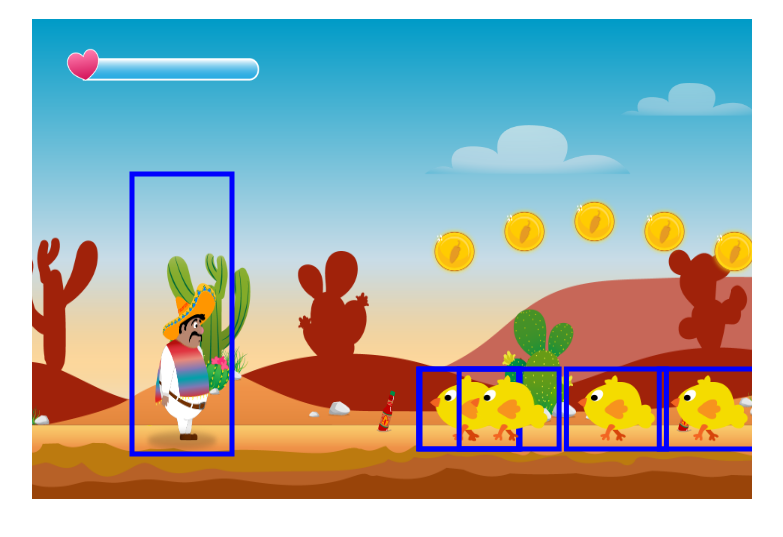
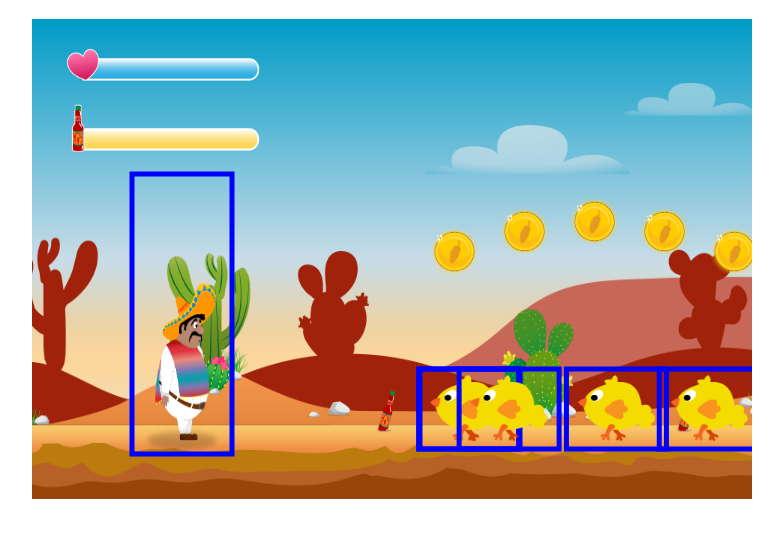
Before and after one commit to Rafael-Go7/11_El_Pollo_Loco, a plain HTML site: page index.html in a window 1280 px wide. Shown: the part 69-606 px from the top of the page, without its empty margins (248-1031 px from the left). Drawn offline with Linux system fonts and the light colour scheme; animation ran at ten frames a second.

Commit message:
statusBarBottles hinzugefügt

```diff
--- /dev/null
+++ b/assets/classes/status-bar-bottles.class.js
@@ -0,0 +1,53 @@
+class StatusBarBottles extends DrawableObject {
+
+    IMAGES_StatusBarBottles = [
+        'assets/img/7_statusbars/1_statusbar/3_statusbar_bottle/orange/0.png',
+        'assets/img/7_statusbars/1_statusbar/3_statusbar_bottle/orange/20.png',
+        'assets/img/7_statusbars/1_statusbar/3_statusbar_bottle/orange/40.png',
+        'assets/img/7_statusbars/1_statusbar/3_statusbar_bottle/orange/60.png',
+        'assets/img/7_statusbars/1_statusbar/3_statusbar_bottle/orange/80.png',
+        'assets/img/7_statusbars/1_statusbar/3_statusbar_bottle/orange/100.png'
+
+    ];
+
+    percentage = 0;
+                                // beim Laden der Klasse wird zunächst immer der constructor aufgerufen - dieser Stellt die Hauptfunktion dar.
+    constructor(){
+        super();                //super() muss stets aufgerufen werden, damit wir die Methoden der übergeordneten Klasse aufrufen können
+        this.loadImages(this.IMAGES_StatusBarBottles);
+        this.x = 30;
+        this.y = 80;
+        this.width = 200;
+        this.height = 60;
+        this.setPercentage(0);    // hier rufen wir die setPercentage() auf und geben den Anfangswert von 100 mit
+    }
+
+    //setPercentage(50);
+    setPercentage(percentage) {
+        this.percentage = percentage;   // aus der Prozentzahl müssen wir nun eine Zahl zwischen 0 und 5 ermitteln
+        let path = this.IMAGES_StatusBarBottles[this.resolveImageIndex()];   // eines der ArrayBilder wird herausgesucht und in den 'path' hinein geladen
+        this.img = this.imageCache[path];   // das aktuelle Bild soll dem Bild vom imageCache entsprechen
+    }
+
+    resolveImageIndex(){
+        if(this.percentage == 100) {
+            return 5;
+
+        }   else if (this.percentage > 80) {
+            return 4;
+
+        }else if (this.percentage > 60) {
+            return 3;
+
+        }else if (this.percentage > 40) {
+            return 2;
+
+        }else if (this.percentage > 20) {
+            return 1;
+
+        } else {
+            return 0;
+        }
+    }
+
+}
--- a/assets/classes/world.class.js
+++ b/assets/classes/world.class.js
@@ -14,6 +14,7 @@ class World{
     throwBottle_sound = new Audio('assets/audio/8_throw.wav');
     statusBar = new StatusBar();
     StatusBarEndboss = new StatusBarEndboss();
+    StatusBarBottles = new StatusBarBottles();
     bottlesThrown = [];
     collectedBottles = [];
     // deadEnemies = [];
@@ -68,7 +69,8 @@ class World{
         // console.log('collectBottle ist aktiv');
         this.level.bottles.forEach((bottle, index) => { //Hier handelt es sich um ein Array
                 if (this.character.isColliding(bottle)){
-                    this.level.bottles.splice(index, 1);
+                    this.level.bottles.splice(index, 1);    // in der Class 'level' wird im Array bottles ein element aus dem index gelöscht
+                    this.collectedBottles.push(bottle);     // in das Array 'collectedBottles' wird ein element bottles gepusht
                 }
             })
     }
@@ -172,7 +174,13 @@ class World{
         this.addToMap(this.statusBar); // auch die statusBar muss "gemalt" werden, damit wir sie auf dem Bildschirm angezeigt bekommen
         this.ctx.translate(this.camera_x, 0);  // Der Context (ctx)/ Die Kamera verschiebt das gezeichnete Bild (draw) auf der X-Achse, wie in der Variablen camera_x oben definiert; Der Wert 0 für die Y-Achse muss ebenfalls angegeben werden, damit der Befehl vollständig ist.
 
-        // diese StatusBar verschiebt sich nicht
+        //StatusBarBottles
+        this.ctx.translate(-this.camera_x, 0); // Context(ctx)/ Kamera wird beim Bild-Zeichnen (draw) wieder zurück verschoben.
+    //  ----- Space for fixed objects -----
+        this.addToMap(this.StatusBarBottles); // auch die statusBar muss "gemalt" werden, damit wir sie auf dem Bildschirm angezeigt bekommen
+        this.ctx.translate(this.camera_x, 0);  // Der Context (ctx)/ Die Kamera verschiebt das gezeichnete Bild (draw) auf der X-Achse, wie in der Variablen camera_x oben definiert; Der Wert 0 für die Y-Achse muss ebenfalls angegeben werden, damit der Befehl vollständig ist.
+
+        // StatusBarEndboss -- diese StatusBar verschiebt sich nicht
         this.addToMap(this.StatusBarEndboss); // auch die statusBar muss "gemalt" werden, damit wir sie auf dem Bildschirm angezeigt bekommen
 
 
--- a/index.html
+++ b/index.html
@@ -12,6 +12,7 @@
     <script src="assets/classes/background-object.class.js"></script>
     <script src="assets/classes/status-bar.class.js"></script>      <!--status-bar.class.js muss aufgerufen werden bevor diw world.class.js aufgerufen wird, ansonsten error 'status-bar is not defined'-->
     <script src="assets/classes/status-bar-Endboss.class.js"></script>
+    <script src="assets/classes/status-bar-bottles.class.js"></script>
     <script src="assets/classes/world.class.js"></script>
     <script src="assets/classes/cloud.class.js"></script>
     <script src="assets/classes/chicken.class.js"></script>
```
